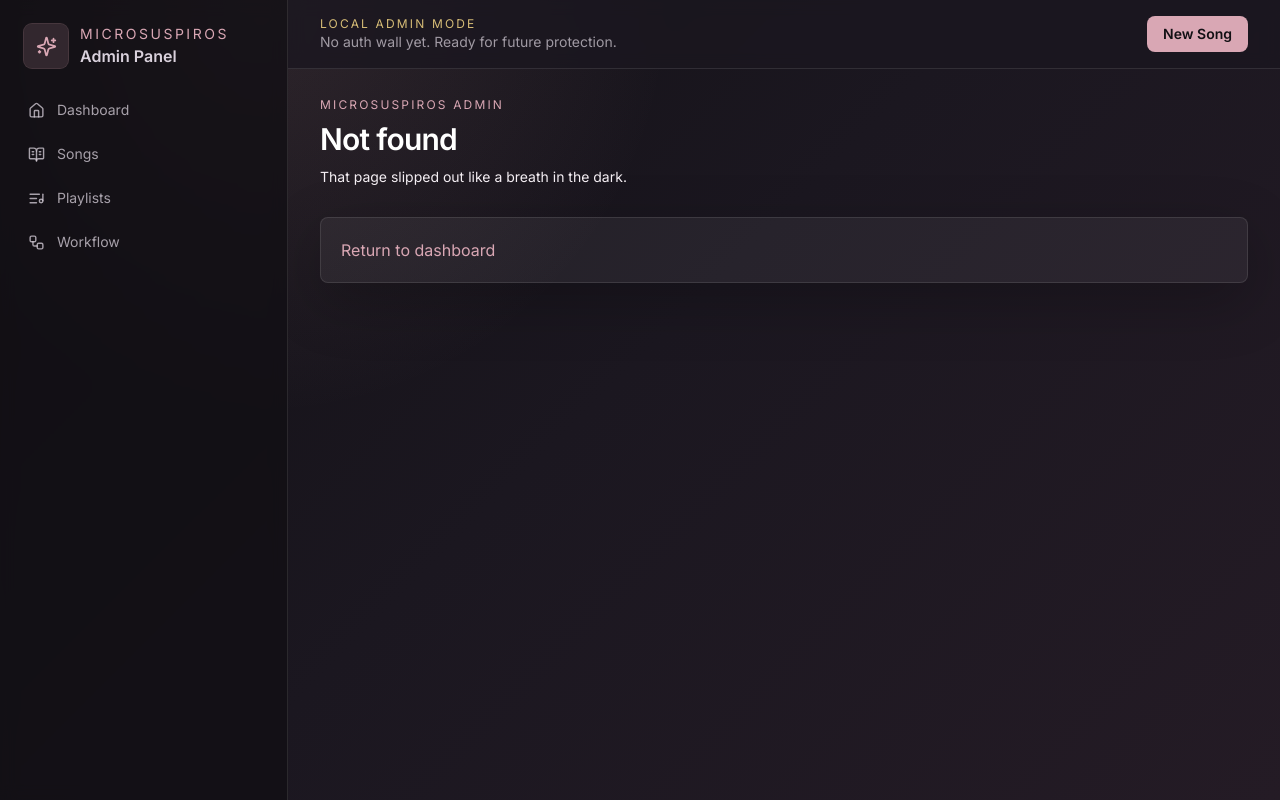
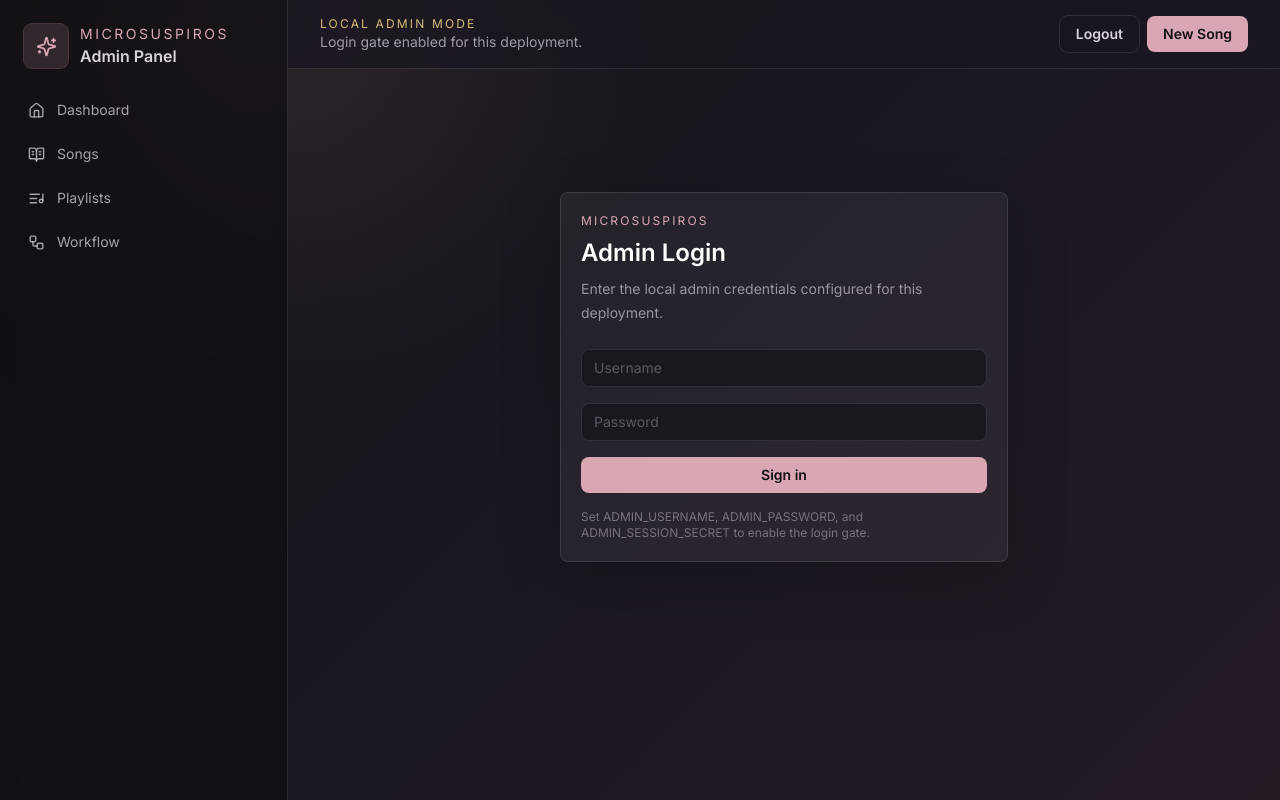
Before and after one commit to keonda/Microsuspiros, a Next.js app: page /login in a window 1280 px wide. Before the commit this address had no page. Built offline with nearby package versions, Linux system fonts and the light colour scheme; no server answers.

Commit message:
Add simple admin login gate

```diff
--- /dev/null
+++ b/actions/auth-actions.ts
@@ -0,0 +1,35 @@
+"use server";
+
+import { cookies } from "next/headers";
+import { redirect } from "next/navigation";
+import { AUTH_COOKIE, adminPassword, adminSessionSecret, adminUsername, isAuthConfigured } from "@/lib/auth";
+
+export async function loginAction(formData: FormData) {
+  if (!isAuthConfigured()) {
+    redirect("/");
+  }
+
+  const username = String(formData.get("username") ?? "");
+  const password = String(formData.get("password") ?? "");
+
+  if (username !== adminUsername() || password !== adminPassword()) {
+    redirect("/login?error=1");
+  }
+
+  const cookieStore = await cookies();
+  cookieStore.set(AUTH_COOKIE, adminSessionSecret(), {
+    httpOnly: true,
+    sameSite: "lax",
+    secure: process.env.NODE_ENV === "production",
+    path: "/",
+    maxAge: 60 * 60 * 24 * 7
+  });
+
+  redirect("/");
+}
+
+export async function logoutAction() {
+  const cookieStore = await cookies();
+  cookieStore.delete(AUTH_COOKIE);
+  redirect("/login");
+}
--- /dev/null
+++ b/app/login/page.tsx
@@ -0,0 +1,32 @@
+import { redirect } from "next/navigation";
+import { loginAction } from "@/actions/auth-actions";
+import { Card } from "@/components/ui/card";
+import { inputClass } from "@/components/ui/field";
+import { authEnvHint, isAuthConfigured } from "@/lib/auth";
+
+export const dynamic = "force-dynamic";
+
+export default async function LoginPage({ searchParams }: { searchParams: Promise<{ error?: string }> }) {
+  if (!isAuthConfigured()) {
+    redirect("/");
+  }
+
+  const params = await searchParams;
+
+  return (
+    <div className="mx-auto flex min-h-[70vh] max-w-md items-center">
+      <Card className="w-full">
+        <p className="mb-2 text-xs uppercase tracking-[0.18em] text-rose">MicroSuspiros</p>
+        <h1 className="text-2xl font-semibold text-white">Admin Login</h1>
+        <p className="mt-2 text-sm leading-6 text-mist/65">Enter the local admin credentials configured for this deployment.</p>
+        {params.error ? <p className="mt-4 rounded-lg bg-red-500/12 p-3 text-sm text-red-100 ring-1 ring-red-300/20">Those credentials did not match.</p> : null}
+        <form action={loginAction} className="mt-6 space-y-4">
+          <input name="username" className={inputClass()} placeholder="Username" autoComplete="username" required />
+          <input name="password" type="password" className={inputClass()} placeholder="Password" autoComplete="current-password" required />
+          <button className="w-full rounded-lg bg-rose px-4 py-2 text-sm font-semibold text-ink hover:bg-rose/90">Sign in</button>
+        </form>
+        <p className="mt-4 text-xs text-mist/45">{authEnvHint()}</p>
+      </Card>
+    </div>
+  );
+}
--- a/components/app-shell.tsx
+++ b/components/app-shell.tsx
@@ -1,5 +1,7 @@
 import Link from "next/link";
 import { BookOpenText, Home, ListMusic, Sparkles, Workflow } from "lucide-react";
+import { logoutAction } from "@/actions/auth-actions";
+import { isAuthConfigured } from "@/lib/auth";
 
 const nav = [
   { href: "/", label: "Dashboard", icon: Home },
@@ -9,6 +11,8 @@ const nav = [
 ];
 
 export function AppShell({ children }: { children: React.ReactNode }) {
+  const authEnabled = isAuthConfigured();
+
   return (
     <div className="min-h-screen lg:flex">
       <aside className="border-b border-white/10 bg-ink/80 backdrop-blur lg:fixed lg:inset-y-0 lg:w-72 lg:border-b-0 lg:border-r">
@@ -39,11 +43,18 @@ export function AppShell({ children }: { children: React.ReactNode }) {
           <div className="flex flex-wrap items-center justify-between gap-3">
             <div>
               <p className="text-xs uppercase tracking-[0.18em] text-gold">Local admin mode</p>
-              <p className="text-sm text-mist/70">No auth wall yet. Ready for future protection.</p>
+              <p className="text-sm text-mist/70">{authEnabled ? "Login gate enabled for this deployment." : "No auth wall until admin env vars are configured."}</p>
             </div>
-            <Link href="/songs/new" className="rounded-lg bg-rose px-4 py-2 text-sm font-semibold text-ink hover:bg-rose/90">
-              New Song
-            </Link>
+            <div className="flex items-center gap-2">
+              {authEnabled ? (
+                <form action={logoutAction}>
+                  <button className="rounded-lg bg-white/8 px-4 py-2 text-sm font-semibold text-mist ring-1 ring-white/10 hover:bg-white/12">Logout</button>
+                </form>
+              ) : null}
+              <Link href="/songs/new" className="rounded-lg bg-rose px-4 py-2 text-sm font-semibold text-ink hover:bg-rose/90">
+                New Song
+              </Link>
+            </div>
           </div>
         </header>
         <div className="px-5 py-7 lg:px-8">{children}</div>
--- /dev/null
+++ b/lib/auth.ts
@@ -0,0 +1,21 @@
+export const AUTH_COOKIE = "microsuspiros_admin";
+
+export function isAuthConfigured() {
+  return Boolean(process.env.ADMIN_USERNAME && process.env.ADMIN_PASSWORD && process.env.ADMIN_SESSION_SECRET);
+}
+
+export function adminUsername() {
+  return process.env.ADMIN_USERNAME ?? "";
+}
+
+export function adminPassword() {
+  return process.env.ADMIN_PASSWORD ?? "";
+}
+
+export function adminSessionSecret() {
+  return process.env.ADMIN_SESSION_SECRET ?? "";
+}
+
+export function authEnvHint() {
+  return "Set ADMIN_USERNAME, ADMIN_PASSWORD, and ADMIN_SESSION_SECRET to enable the login gate.";
+}
```
Also changed, not shown: proxy.ts (added, +30 -0 lines), 2 other files (tests, documents, lock files or other folders).
